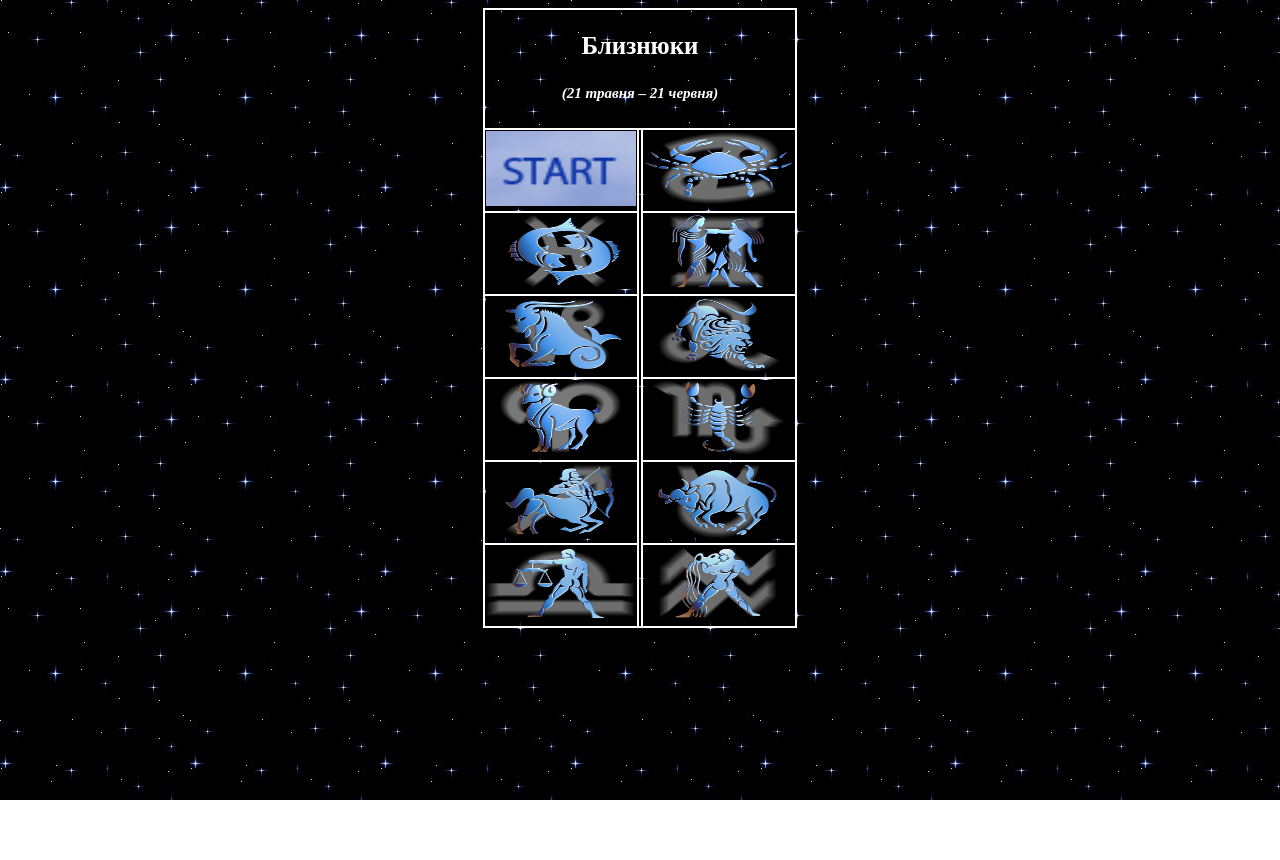
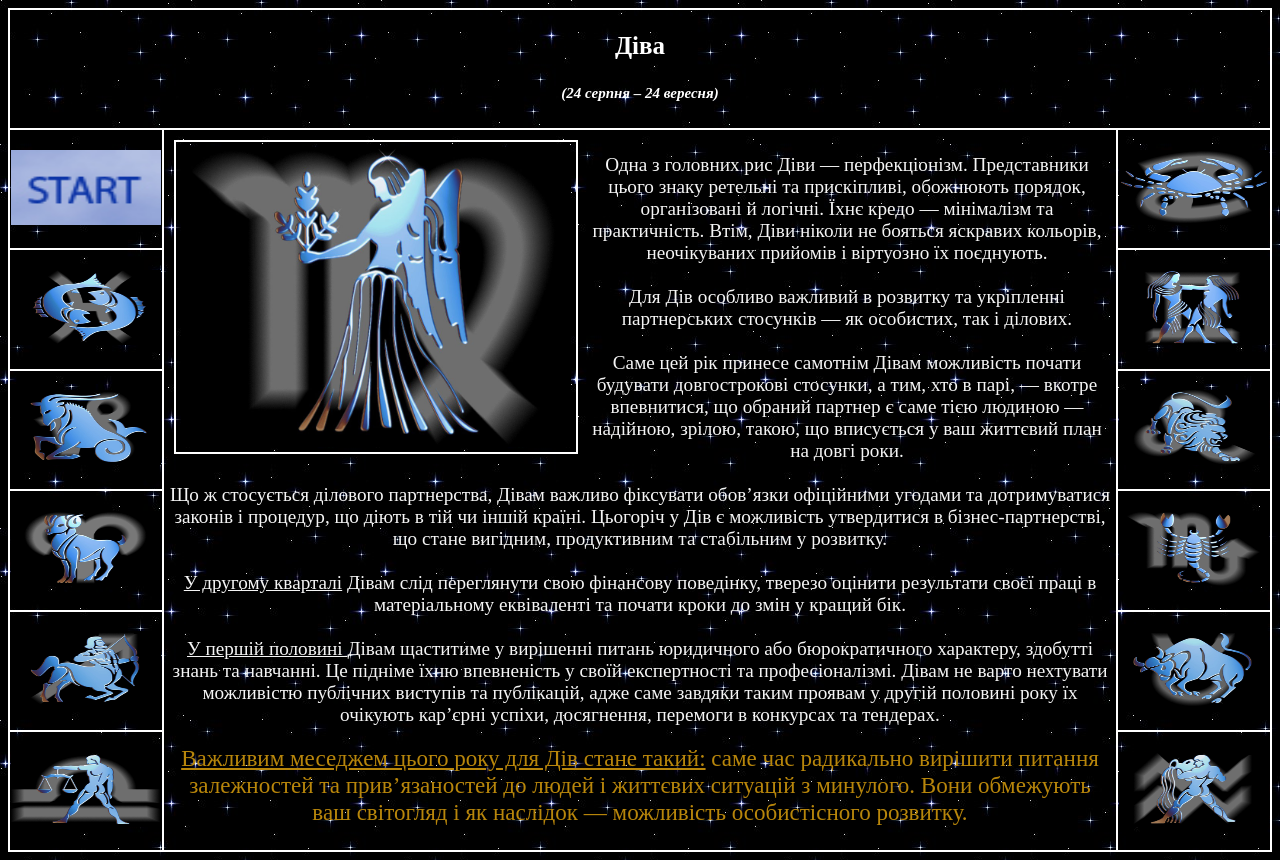
Before and after one commit to IrynaPolishchuk20/Dz_13-table-, a plain HTML site: page pages/deva.html in a window 1280 px wide. Before the commit the page ends 800 px from the top, so only its background shows below. Drawn offline with Linux system fonts and the light colour scheme.

Commit message:
all deva

```diff
--- a/pages/deva.html
+++ b/pages/deva.html
@@ -10,8 +10,8 @@
     <table>
         <thead>
             <tr>
-                <th colspan="3"><h2>Близнюки</h2>
-                    <h5><em>(21 травня – 21 червня)</em></h5>
+                <th colspan="3"><h2>Діва</h2>
+                    <h5><em>(24 серпня – 24 вересня)</em></h5>
                 </th>
             </tr>
         </thead>
@@ -19,6 +19,29 @@
             <tr>
                 <td><a href="#"><img src="../img/start.jpg" alt="start"></a></td>
                 <td rowspan="6" class="deva">
+                    <img src="../img/deva.jpg" alt="deva">
+                    <p>
+                        Одна з головних рис Діви — перфекціонізм. Представники цього знаку ретельні та прискіпливі, обожнюють порядок, організовані й логічні. Їхнє кредо — мінімалізм та практичність. Втім, Діви ніколи не бояться яскравих кольорів, неочікуваних прийомів і віртуозно їх поєднують.
+                        <br>
+                        <br>
+                        Для Дів особливо важливий в розвитку та укріпленні партнерських стосунків — як особистих, так і ділових.
+                        <br>
+                        <br>
+                        Саме цей рік принесе самотнім Дівам можливість почати будувати довгострокові стосунки, а тим, хто в парі, — вкотре впевнитися, що обраний партнер є саме тією людиною — надійною, зрілою, такою, що вписується у ваш життєвий план на довгі роки.
+                        <br>
+                        <br>
+                        Що ж стосується ділового партнерства, Дівам важливо фіксувати обов’язки офіційними угодами та дотримуватися законів і процедур, що діють в тій чи іншій країні. Цьогоріч у Дів є можливість утвердитися в бізнес-партнерстві, що стане вигідним, продуктивним та стабільним у розвитку.
+                        <br>
+                        <br>
+                        <u>У другому кварталі</u>  Дівам слід переглянути свою фінансову поведінку, тверезо оцінити результати своєї праці в матеріальному еквіваленті та почати кроки до змін у кращий бік.
+                        <br>
+                        <br>
+                        <u>У першій половині </u> Дівам щаститиме у вирішенні питань юридичного або бюрократичного характеру, здобутті знань та навчанні. Це підніме їхню впевненість у своїй експертності та професіоналізмі. Дівам не варто нехтувати можливістю публічних виступів та публікацій, адже саме завдяки таким проявам у другій половині року їх очікують кар’єрні успіхи, досягнення, перемоги в конкурсах та тендерах.
+
+                        <div class="d1">
+                            <u>Важливим меседжем цього року для Дів стане такий:</u> саме час радикально вирішити питання залежностей та прив’язаностей до людей і життєвих ситуацій з минулого. Вони обмежують ваш світогляд і як наслідок — можливість особистісного розвитку.
+                        </div>
+                    </p>
 
                 </td>
                 <td><a href="./rak.html"><img src="../img/rak.jpg" alt="rak"></a></td>
--- a/style/bloks/deva.css
+++ b/style/bloks/deva.css
@@ -29,3 +29,27 @@ td a img{
     width: 150px;
     height: 75px;
 }
+
+.deva{
+    height: 700px;
+    width: 960px;
+    padding: 5px;
+    text-align: center;
+    color: whitesmoke;
+    font-size: larger;
+}
+
+.deva img{
+    width: 390px;
+    height: 300px;
+    border: 2px solid white;
+    float: left;
+    margin: 5px;
+    padding: 5px;
+}
+
+.deva .d1{
+    color: darkgoldenrod;
+    text-align: center;
+    font-size: larger;
+}
--- a/style/style.css
+++ b/style/style.css
@@ -1,5 +1,6 @@
 @import'./bloks/rak.css';
 @import'./bloks/bliznetsi.css';
+@import'./bloks/deva.css';
 
 body{
     background-image: url(../img/horoscope_bkgr.jpg);
```
Also changed, not shown: index.html (+1 -1 lines), pages/bliznetsi.html (+1 -1 lines).
